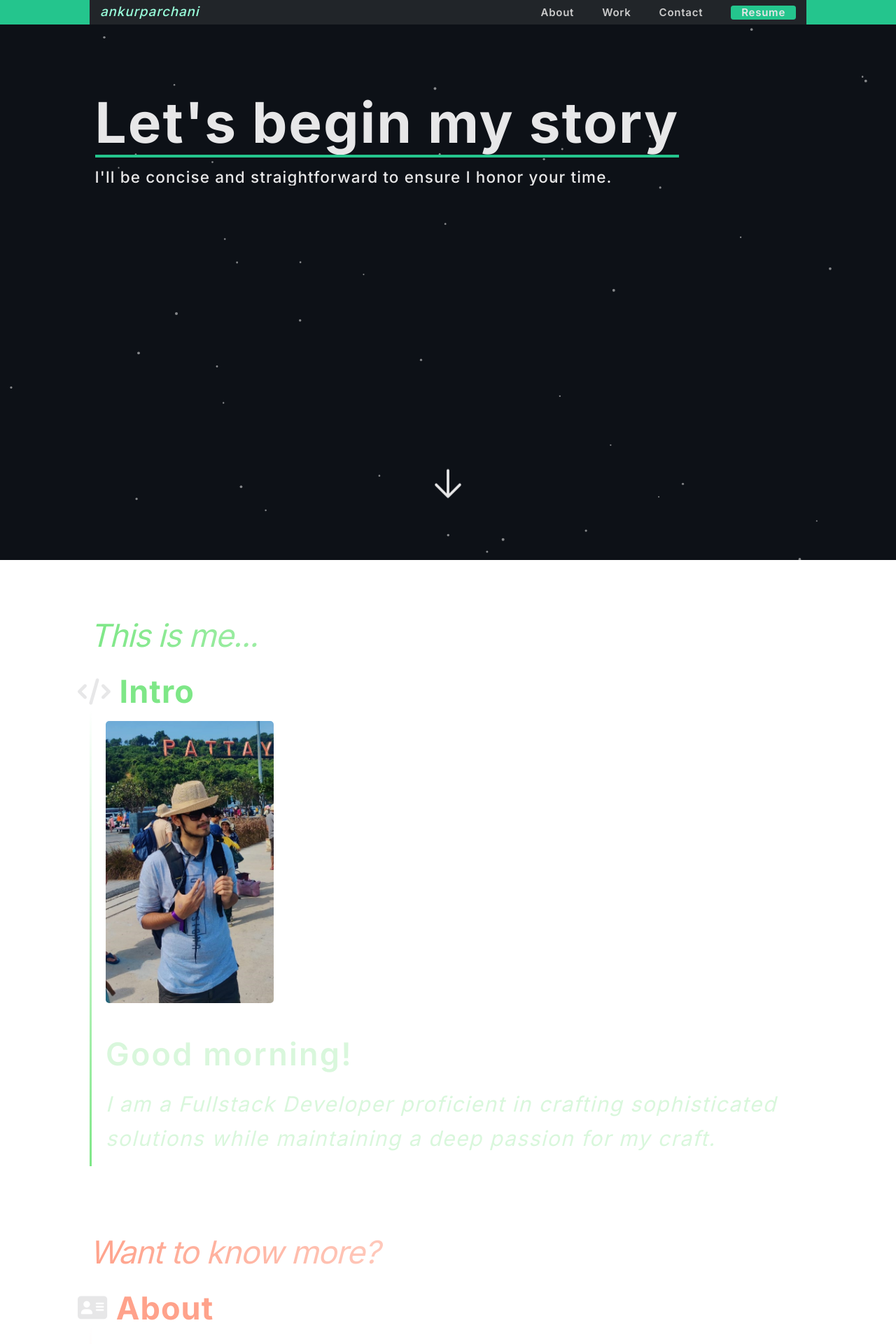
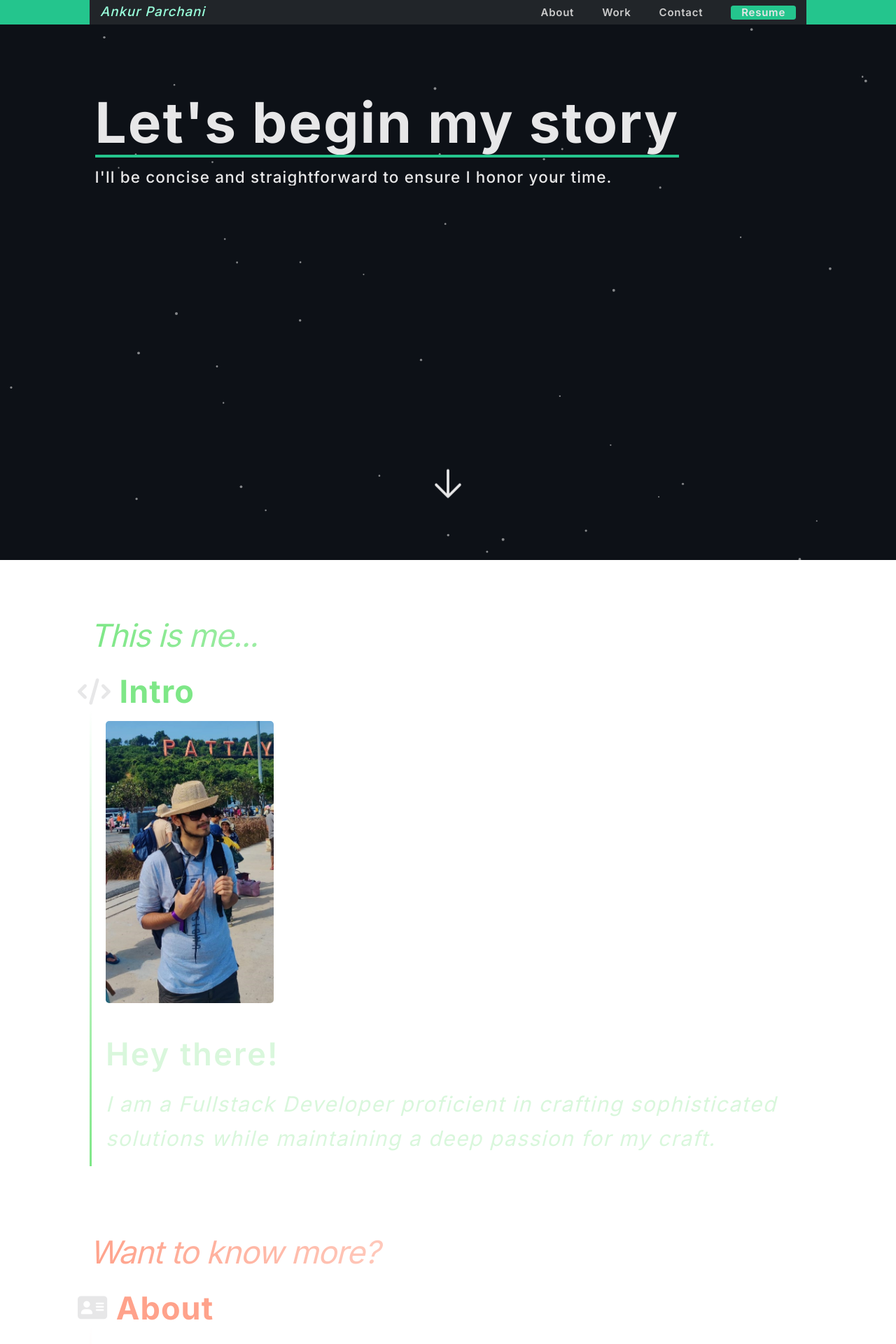
Before and after one commit to AnkurParchani/My-portfolio, a React (Vite) app: page / in a window 1280 px wide. Shown: the top 1920 px of the page at 70% size. Built offline with nearby package versions, Linux system fonts and the light colour scheme.

Commit message:
fix: greeting and logo

```diff
--- a/src/components/features/intro/Intro.jsx
+++ b/src/components/features/intro/Intro.jsx
@@ -3,13 +3,6 @@ import Headline from "../../ui/Headline";
 import Section from "../../ui/Section";
 
 export default function Intro() {
-  let greet;
-  console.log(new Date().getHours());
-  const currentHours = new Date().getHours();
-  if (currentHours > 0 && currentHours < 12) greet = "Good morning!";
-  if (currentHours > 12 && currentHours < 18) greet = "Good afternoon!";
-  if (currentHours > 18) greet = "Good evening!";
-
   return (
     <AnimateOnScroll sectionName="section-intro">
       <Headline line="This is me..." headlineClass="sec-intro--headline" />
@@ -26,7 +19,7 @@ export default function Intro() {
             alt="my-image"
           />
           <h2 className="text-5xl font-semibold tracking-wider text-[#d9f7dc] sm:text-6xl lg:text-7xl">
-            {greet}
+            Hey there!
           </h2>
           <p className=" text-3xl font-normal italic leading-relaxed tracking-wider text-[#d9f7dc] sm:text-4xl sm:leading-relaxed md:leading-relaxed lg:text-5xl lg:leading-relaxed">
             I am a Fullstack Developer proficient in crafting sophisticated
--- a/src/components/ui/Logo.jsx
+++ b/src/components/ui/Logo.jsx
@@ -1,7 +1,7 @@
 export default function Logo() {
   return (
     <div className="text-2xl font-medium italic tracking-wider text-[#99ffdb]  sm:text-3xl">
-      <a href="#intro">ankurparchani</a>
+      <a href="#intro">Ankur Parchani</a>
     </div>
   );
 }
```
